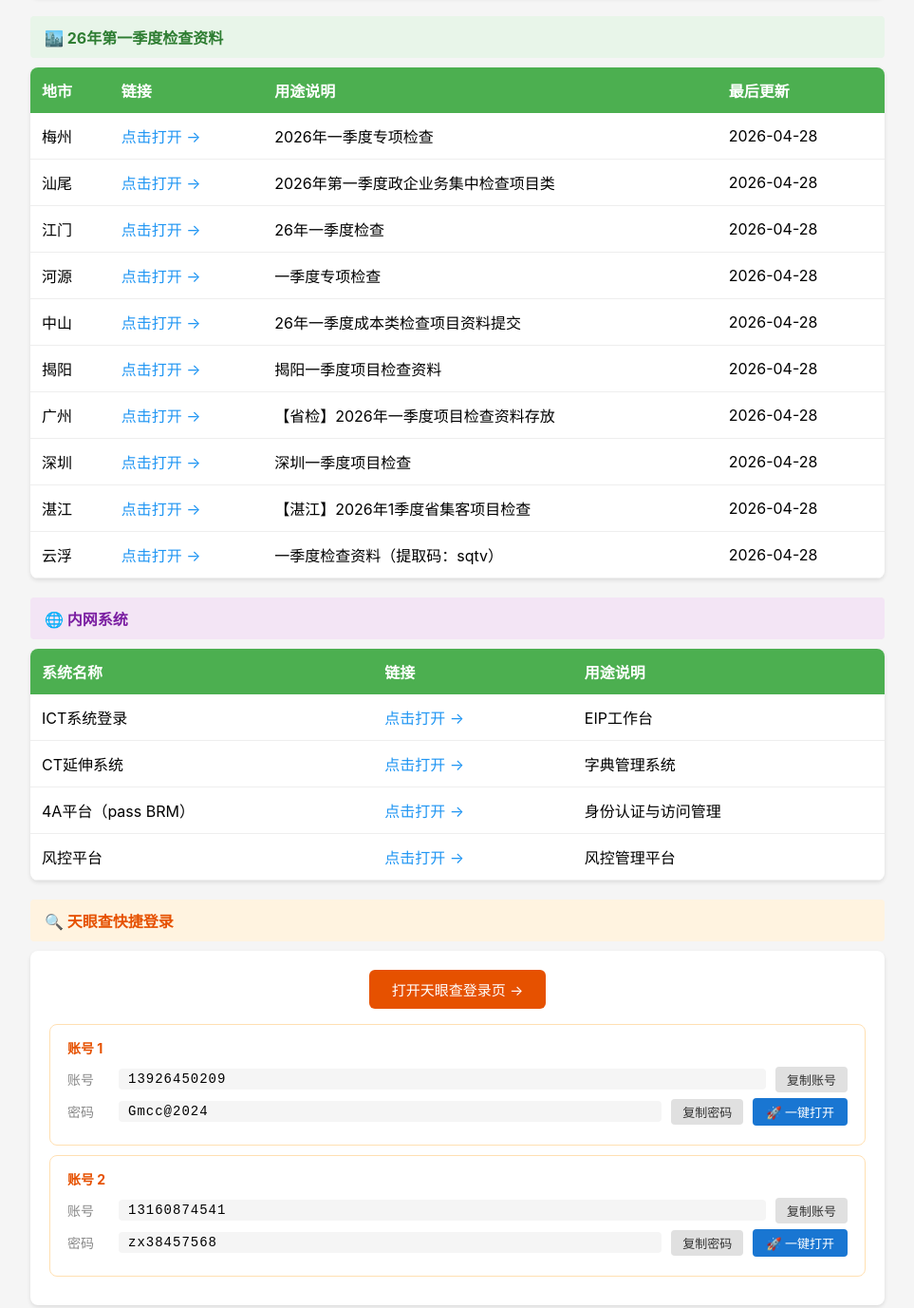
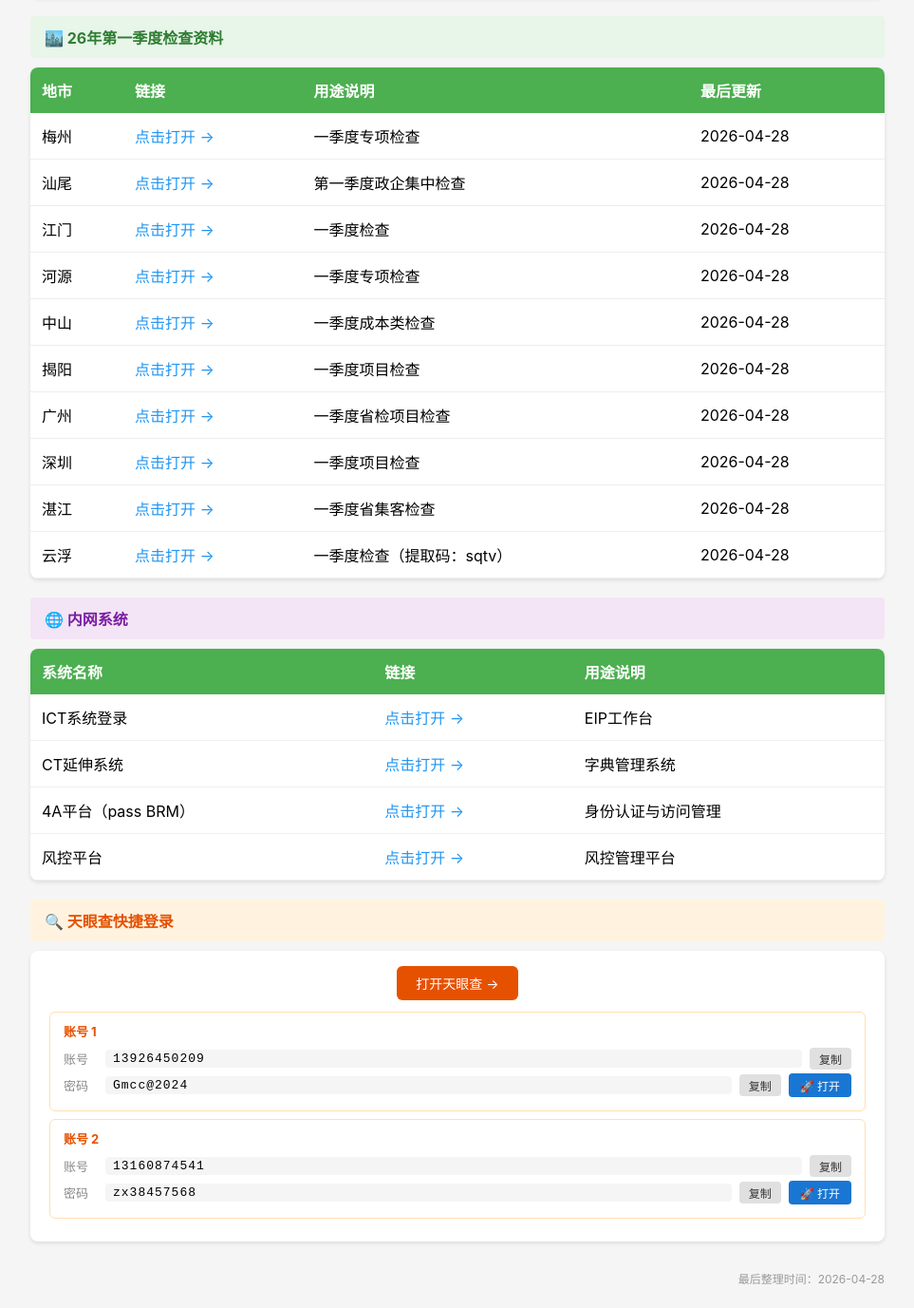
Before and after one commit to YY-x-cpu/gmcc-online-index, a plain HTML site: page index.html in a window 1280 px wide. Shown: the part 486-1863 px from the top of the page at 95% size, without its empty margins (158-1121 px from the left). Drawn offline with Linux system fonts and the light colour scheme.

Commit message:
chore: 统一用途说明格式，精简天眼查UI，链接改为首页

```diff
--- a/index.html
+++ b/index.html
@@ -23,19 +23,19 @@
         .btn-proxy { display: inline-flex; align-items: center; gap: 6px; background: #1976d2; color: white !important; padding: 9px 18px; border-radius: 6px; font-size: 14px; font-weight: 500; text-decoration: none !important; white-space: nowrap; box-shadow: 0 2px 4px rgba(25,118,210,0.3); transition: background 0.2s; }
         .btn-proxy:hover { background: #1565c0; text-decoration: none !important; }
         .toolbar-tip { color: #888; font-size: 12px; }
-        .tyc-block { background: white; border-radius: 8px; padding: 20px; box-shadow: 0 2px 4px rgba(0,0,0,0.1); margin-bottom: 8px; }
-        .tyc-link { text-align: center; margin-bottom: 16px; }
-        .tyc-link a { display: inline-block; background: #e65100; color: white; padding: 10px 24px; border-radius: 6px; font-size: 15px; text-decoration: none; }
+        .tyc-block { background: white; border-radius: 8px; padding: 16px 20px; box-shadow: 0 2px 4px rgba(0,0,0,0.1); margin-bottom: 8px; }
+        .tyc-link { text-align: center; margin-bottom: 12px; }
+        .tyc-link a { display: inline-block; background: #e65100; color: white; padding: 8px 20px; border-radius: 6px; font-size: 14px; text-decoration: none; }
         .tyc-link a:hover { background: #bf360c; }
-        .acc-card { border: 1.5px solid #ffe0b2; border-radius: 8px; padding: 14px 18px; margin-bottom: 10px; }
+        .acc-card { border: 1.5px solid #ffe0b2; border-radius: 6px; padding: 10px 14px; margin-bottom: 8px; }
         .acc-card:hover { border-color: #ff9800; }
-        .acc-title { font-weight: bold; color: #e65100; font-size: 14px; margin-bottom: 10px; }
-        .acc-row { display: flex; align-items: center; gap: 10px; margin: 6px 0; font-size: 14px; }
-        .acc-key { color: #888; min-width: 44px; }
-        .acc-val { font-family: monospace; font-size: 14px; background: #f5f5f5; padding: 3px 10px; border-radius: 4px; flex: 1; letter-spacing: 1px; }
-        .copy-btn { background: #e0e0e0; color: #333; border: none; padding: 4px 12px; border-radius: 4px; cursor: pointer; font-size: 13px; white-space: nowrap; }
+        .acc-title { font-weight: bold; color: #e65100; font-size: 13px; margin-bottom: 8px; }
+        .acc-row { display: flex; align-items: center; gap: 8px; margin: 4px 0; font-size: 13px; }
+        .acc-key { color: #888; min-width: 36px; }
+        .acc-val { font-family: monospace; font-size: 13px; background: #f5f5f5; padding: 2px 8px; border-radius: 4px; flex: 1; letter-spacing: 1px; }
+        .copy-btn { background: #e0e0e0; color: #333; border: none; padding: 3px 10px; border-radius: 4px; cursor: pointer; font-size: 12px; white-space: nowrap; }
         .copy-btn:hover { background: #bdbdbd; }
-        .open-btn { background: #1976d2; color: white; border: none; padding: 5px 14px; border-radius: 4px; cursor: pointer; font-size: 13px; }
+        .open-btn { background: #1976d2; color: white; border: none; padding: 4px 12px; border-radius: 4px; cursor: pointer; font-size: 12px; }
         .open-btn:hover { background: #1565c0; }
     </style>
 </head>
@@ -58,16 +58,16 @@
     <table>
         <thead><tr><th>地市</th><th>链接</th><th>用途说明</th><th>最后更新</th></tr></thead>
         <tbody>
-            <tr><td>梅州</td><td><a href="http://yun.139.com/m/#/invitation?type=1&msgId=0897102623029277907" target="_blank">点击打开 →</a></td><td>2026年一季度专项检查</td><td>2026-04-28</td></tr>
-            <tr><td>汕尾</td><td><a href="http://yun.139.com/m/#/invitation?type=1&msgId=8986296882265652592" target="_blank">点击打开 →</a></td><td>2026年第一季度政企业务集中检查项目类</td><td>2026-04-28</td></tr>
-            <tr><td>江门</td><td><a href="http://yun.139.com/m/#/invitation?type=1&msgId=1485645599879554831" target="_blank">点击打开 →</a></td><td>26年一季度检查</td><td>2026-04-28</td></tr>
+            <tr><td>梅州</td><td><a href="http://yun.139.com/m/#/invitation?type=1&msgId=0897102623029277907" target="_blank">点击打开 →</a></td><td>一季度专项检查</td><td>2026-04-28</td></tr>
+            <tr><td>汕尾</td><td><a href="http://yun.139.com/m/#/invitation?type=1&msgId=8986296882265652592" target="_blank">点击打开 →</a></td><td>第一季度政企集中检查</td><td>2026-04-28</td></tr>
+            <tr><td>江门</td><td><a href="http://yun.139.com/m/#/invitation?type=1&msgId=1485645599879554831" target="_blank">点击打开 →</a></td><td>一季度检查</td><td>2026-04-28</td></tr>
             <tr><td>河源</td><td><a href="http://yun.139.com/m/#/invitation?type=1&msgId=3653291758701095304" target="_blank">点击打开 →</a></td><td>一季度专项检查</td><td>2026-04-28</td></tr>
-            <tr><td>中山</td><td><a href="http://yun.139.com/m/#/invitation?type=1&msgId=4460709960591439656" target="_blank">点击打开 →</a></td><td>26年一季度成本类检查项目资料提交</td><td>2026-04-28</td></tr>
-            <tr><td>揭阳</td><td><a href="http://yun.139.com/m/#/invitation?type=1&msgId=6844656338207709877" target="_blank">点击打开 →</a></td><td>揭阳一季度项目检查资料</td><td>2026-04-28</td></tr>
-            <tr><td>广州</td><td><a href="http://yun.139.com/m/#/invitation?type=1&msgId=5456712011799463238" target="_blank">点击打开 →</a></td><td>【省检】2026年一季度项目检查资料存放</td><td>2026-04-28</td></tr>
-            <tr><td>深圳</td><td><a href="http://yun.139.com/m/#/invitation?type=1&msgId=1652910600020400044" target="_blank">点击打开 →</a></td><td>深圳一季度项目检查</td><td>2026-04-28</td></tr>
-            <tr><td>湛江</td><td><a href="http://yun.139.com/m/#/invitation?type=1&msgId=3648992534378134563" target="_blank">点击打开 →</a></td><td>【湛江】2026年1季度省集客项目检查</td><td>2026-04-28</td></tr>
-            <tr><td>云浮</td><td><a href="https://yun.139.com/shareweb/#/w/i/2uETHxe9ESLrt" target="_blank">点击打开 →</a></td><td>一季度检查资料（提取码：sqtv）</td><td>2026-04-28</td></tr>
+            <tr><td>中山</td><td><a href="http://yun.139.com/m/#/invitation?type=1&msgId=4460709960591439656" target="_blank">点击打开 →</a></td><td>一季度成本类检查</td><td>2026-04-28</td></tr>
+            <tr><td>揭阳</td><td><a href="http://yun.139.com/m/#/invitation?type=1&msgId=6844656338207709877" target="_blank">点击打开 →</a></td><td>一季度项目检查</td><td>2026-04-28</td></tr>
+            <tr><td>广州</td><td><a href="http://yun.139.com/m/#/invitation?type=1&msgId=5456712011799463238" target="_blank">点击打开 →</a></td><td>一季度省检项目检查</td><td>2026-04-28</td></tr>
+            <tr><td>深圳</td><td><a href="http://yun.139.com/m/#/invitation?type=1&msgId=1652910600020400044" target="_blank">点击打开 →</a></td><td>一季度项目检查</td><td>2026-04-28</td></tr>
+            <tr><td>湛江</td><td><a href="http://yun.139.com/m/#/invitation?type=1&msgId=3648992534378134563" target="_blank">点击打开 →</a></td><td>一季度省集客检查</td><td>2026-04-28</td></tr>
+            <tr><td>云浮</td><td><a href="https://yun.139.com/shareweb/#/w/i/2uETHxe9ESLrt" target="_blank">点击打开 →</a></td><td>一季度检查（提取码：sqtv）</td><td>2026-04-28</td></tr>
         </tbody>
     </table>
     <div class="category category-net">🌐 内网系统</div>
@@ -82,16 +82,16 @@
     </table>
     <div class="category category-tyc">🔍 天眼查快捷登录</div>
     <div class="tyc-block">
-        <div class="tyc-link"><a href="https://www.tianyancha.com/cloud-other-information/login" target="_blank">打开天眼查登录页 →</a></div>
+        <div class="tyc-link"><a href="https://www.tianyancha.com/" target="_blank">打开天眼查 →</a></div>
         <div class="acc-card">
             <div class="acc-title">账号 1</div>
-            <div class="acc-row"><span class="acc-key">账号</span><span class="acc-val">13926450209</span><button class="copy-btn" onclick="copy(this, '13926450209')">复制账号</button></div>
-            <div class="acc-row"><span class="acc-key">密码</span><span class="acc-val">Gmcc@2024</span><button class="copy-btn" onclick="copy(this, 'Gmcc@2024')">复制密码</button><button class="open-btn" onclick="window.open('https://www.tianyancha.com/cloud-other-information/login','_blank')">🚀 一键打开</button></div>
+            <div class="acc-row"><span class="acc-key">账号</span><span class="acc-val">13926450209</span><button class="copy-btn" onclick="copy(this, '13926450209')">复制</button></div>
+            <div class="acc-row"><span class="acc-key">密码</span><span class="acc-val">Gmcc@2024</span><button class="copy-btn" onclick="copy(this, 'Gmcc@2024')">复制</button><button class="open-btn" onclick="window.open('https://www.tianyancha.com/','_blank')">🚀 打开</button></div>
         </div>
         <div class="acc-card">
             <div class="acc-title">账号 2</div>
-            <div class="acc-row"><span class="acc-key">账号</span><span class="acc-val">13160874541</span><button class="copy-btn" onclick="copy(this, '13160874541')">复制账号</button></div>
-            <div class="acc-row"><span class="acc-key">密码</span><span class="acc-val">zx38457568</span><button class="copy-btn" onclick="copy(this, 'zx38457568')">复制密码</button><button class="open-btn" onclick="window.open('https://www.tianyancha.com/cloud-other-information/login','_blank')">🚀 一键打开</button></div>
+            <div class="acc-row"><span class="acc-key">账号</span><span class="acc-val">13160874541</span><button class="copy-btn" onclick="copy(this, '13160874541')">复制</button></div>
+            <div class="acc-row"><span class="acc-key">密码</span><span class="acc-val">zx38457568</span><button class="copy-btn" onclick="copy(this, 'zx38457568')">复制</button><button class="open-btn" onclick="window.open('https://www.tianyancha.com/','_blank')">🚀 打开</button></div>
         </div>
     </div>
     <div class="footer">最后整理时间：2026-04-28</div>
```
